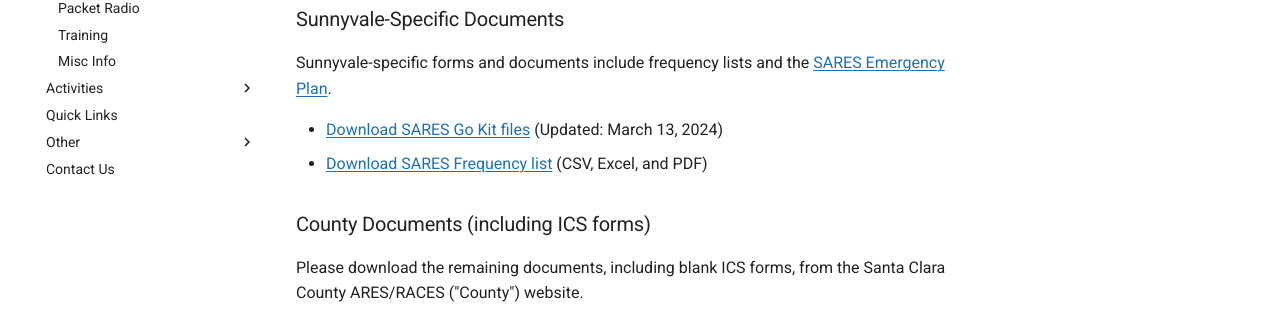
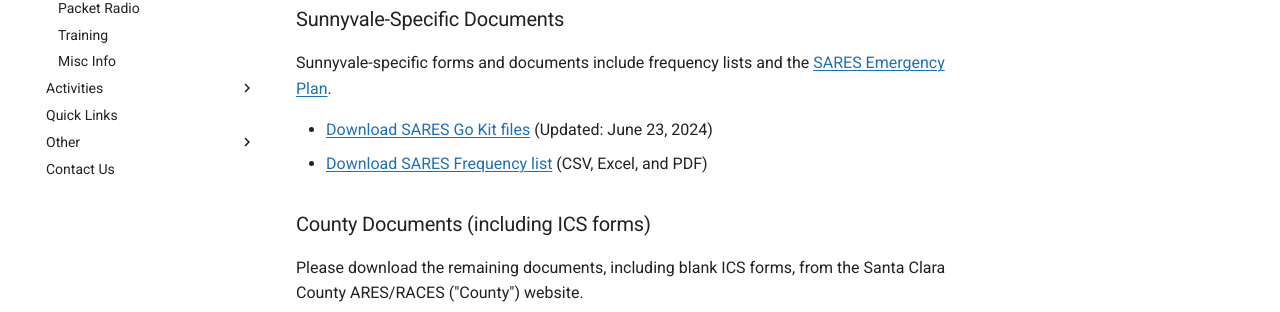
Before and after one commit to saresrg/www-k6sny-org, an MkDocs documentation site: the page built from docs/resources/go-kits.md, in a window 1280 px wide and 1082 px high. Shown: the part 292-604 px from the top of the window. Built offline with MkDocs 1.6.1 and Material for MkDocs 9.7.7, drawn with Linux system fonts in a browser that asks for light colours.

Commit message:
Change date for Go Kit Forms link

```diff
--- a/docs/resources/go-kits.md
+++ b/docs/resources/go-kits.md
@@ -8,7 +8,7 @@ This page contains SARES-specific information regarding Go Kits.
 
 Sunnyvale-specific forms and documents include frequency lists and the [SARES Emergency Plan](https://github.com/saresrg/Go-Kit-Forms/releases/download/v1.6/SARES_Emergency_Plan-Mar_2024.pdf).
 
--   [Download SARES Go Kit files](https://github.com/saresrg/Go-Kit-Forms/releases/latest) (Updated: March 13, 2024)
+-   [Download SARES Go Kit files](https://github.com/saresrg/Go-Kit-Forms/releases/latest) (Updated: June 23, 2024)
 -   [Download SARES Frequency list](https://github.com/saresrg/Go-Kit-Forms/releases/latest) (CSV, Excel, and PDF)
 
 ### County Documents (including ICS forms)
```
